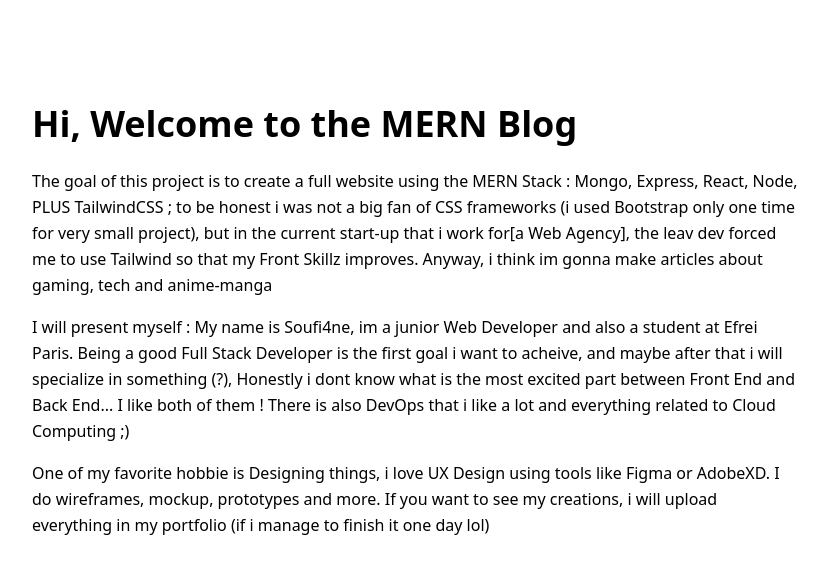
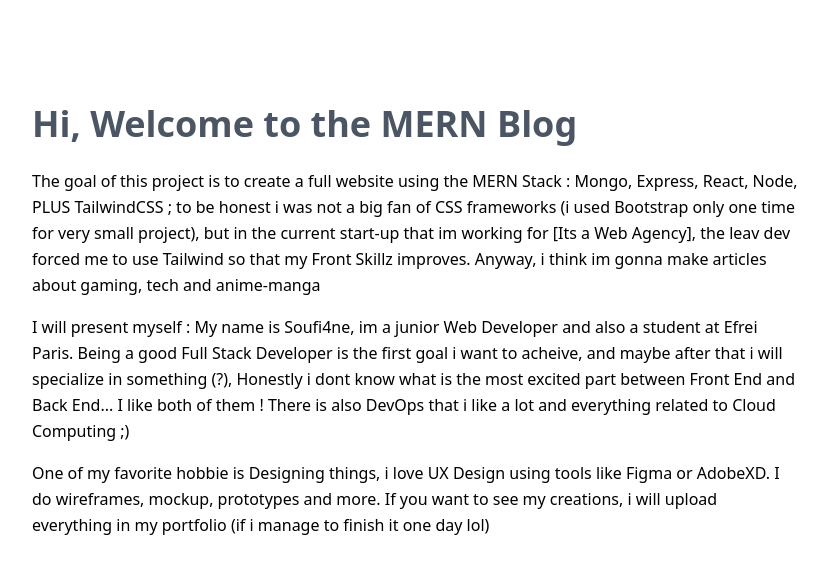
Before and after one commit to Soufi4ne/The-Mern-Blog-Tailwind, a React (Create React App) app: page / in a window 1280 px wide. Shown: the top 574 px of the page, without its empty margins (224-1051 px from the left). Built offline with nearby package versions, Linux system fonts and the light colour scheme.

Commit message:
few added things

```diff
--- a/src/pages/home.js
+++ b/src/pages/home.js
@@ -1,11 +1,11 @@
 import React from 'react'
 
-const home = () => {
+const Home = () => {
   return (
     <div className='mb-20'>
-        <h1 className='sm:text-4xl text-2xl font-bold my-6 text-gray600'>Hi, Welcome to the MERN Blog</h1>
+        <h1 className='sm:text-4xl text-2xl font-bold my-6 text-gray-600'>Hi, Welcome to the MERN Blog</h1>
         <p className="mx-auto leading-relaxed text-base mb-4">
-            The goal of this project is to create a full website using the MERN Stack : Mongo, Express, React, Node, PLUS TailwindCSS ; to be honest i was not a big fan of CSS frameworks (i used Bootstrap only one time for very small project), but in the current start-up that i work for[a Web Agency], the leav dev forced me to use Tailwind so that my Front Skillz improves. Anyway, i think im gonna make articles about gaming, tech and anime-manga
+            The goal of this project is to create a full website using the MERN Stack : Mongo, Express, React, Node, PLUS TailwindCSS ; to be honest i was not a big fan of CSS frameworks (i used Bootstrap only one time for very small project), but in the current start-up that im working for [Its a Web Agency], the leav dev forced me to use Tailwind so that my Front Skillz improves. Anyway, i think im gonna make articles about gaming, tech and anime-manga
         </p>
         <p className="mx-auto leading-relaxed text-base mb-4">
             I will present myself : My name is Soufi4ne, im a junior Web Developer and also a student at Efrei Paris. Being a good Full Stack Developer is the first goal i want to acheive, and maybe after that i will specialize in something (?), Honestly i dont know what is the most excited part between Front End and Back End... I like both of them ! There is also DevOps that i like a lot and everything related to Cloud Computing ;)
@@ -17,4 +17,4 @@ const home = () => {
   )
 }
 
-export default home
+export default Home
```
